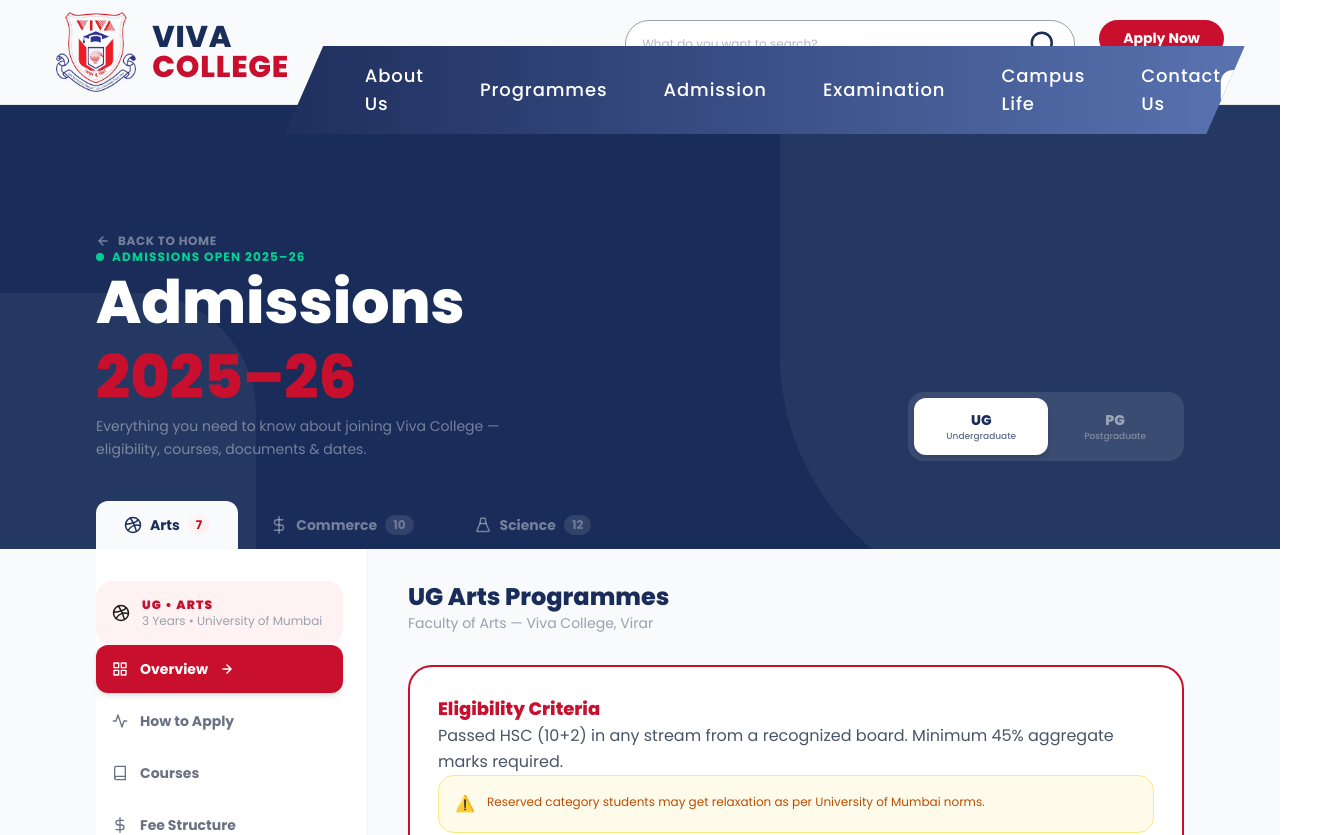
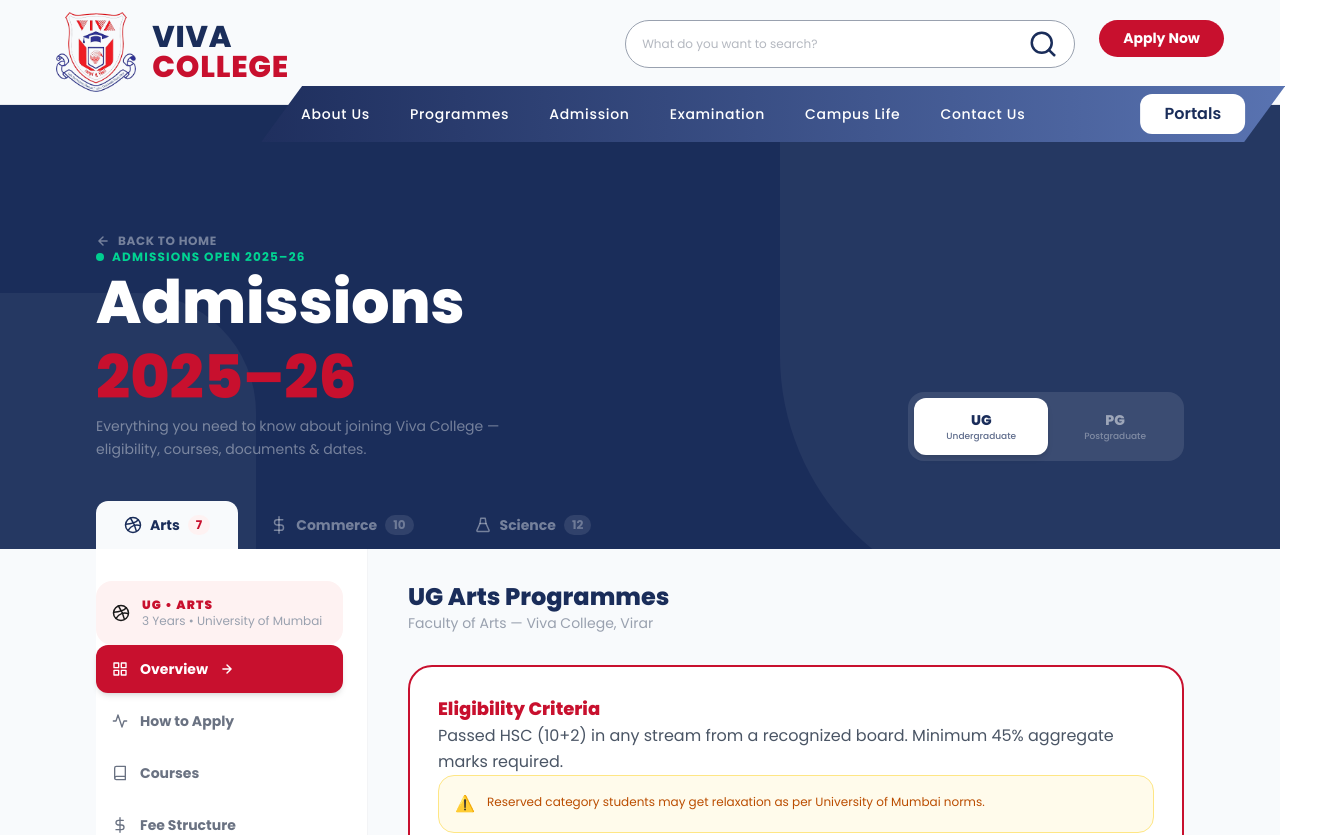
Before and after one commit to SakshiJ004/recreate_design_hackathon, a React (Vite) app: page /admissions in a window 1280 px wide. Shown: the top 835 px of the page, 1326 px wide, since content can reach past the window. Built offline with nearby package versions, Linux system fonts and the light colour scheme.

Commit message:
add media query for navbar

```diff
--- a/src/components/layouts/Navbar.jsx
+++ b/src/components/layouts/Navbar.jsx
@@ -1,11 +1,11 @@
 import React from "react"
 const Navbar = ({ visible = true }) => {
     return (
-        <nav className={`hidden xl:block absolute left-1/2 -translate-x-[37%] bottom-[-30px] w-[75%] z-30 transition-all duration-500 ${visible ? 'opacity-100 translate-y-0' : 'opacity-0 -translate-y-4 pointer-events-none'}`}>
+        <nav className={`hidden xl:block absolute left-1/2 -translate-x-[37%] bottom-[-38px] w-[80%] z-30 transition-all duration-500 ${visible ? 'opacity-100 translate-y-0' : 'opacity-0 -translate-y-4 pointer-events-none'}`}>
 
-            <div className="bg-gradient-to-r from-[#1F2F5E] to-[#5973b1] text-white px-20 py-4 shadow-lg nav-diagonal flex items-center justify-between">
+            <div className="bg-gradient-to-r from-[#1F2F5E] to-[#5973b1] text-white px-10 py-2 shadow-lg nav-diagonal flex items-center justify-between">
 
-                <ul className="flex items-center gap-14 text-lg font-medium tracking-wider cursor-pointer">
+                <ul className="flex items-center gap-10 text-[14px] font-medium tracking-wider cursor-pointer">
                     <li><a href="#" className="hover:text-[var(--viva-gold)] transition">About Us</a></li>
                     <li><a href="#" className="hover:text-[var(--viva-gold)] transition">Programmes</a></li>
                     <li><a href="#" className="hover:text-[var(--viva-gold)] transition">Admission</a></li>
```
